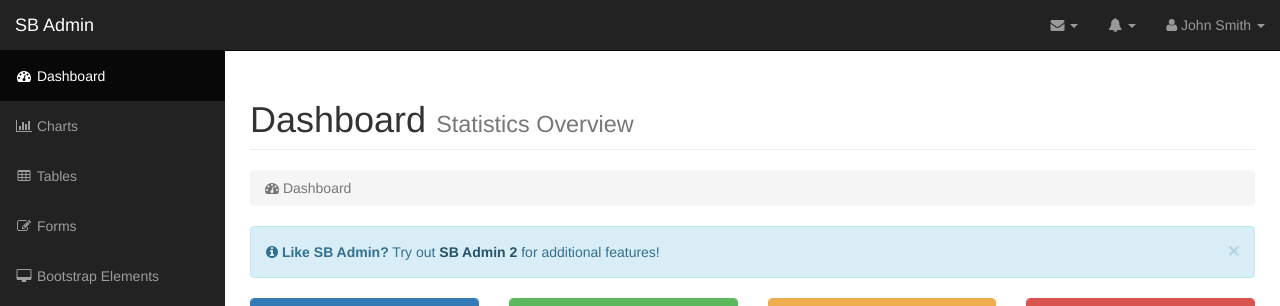
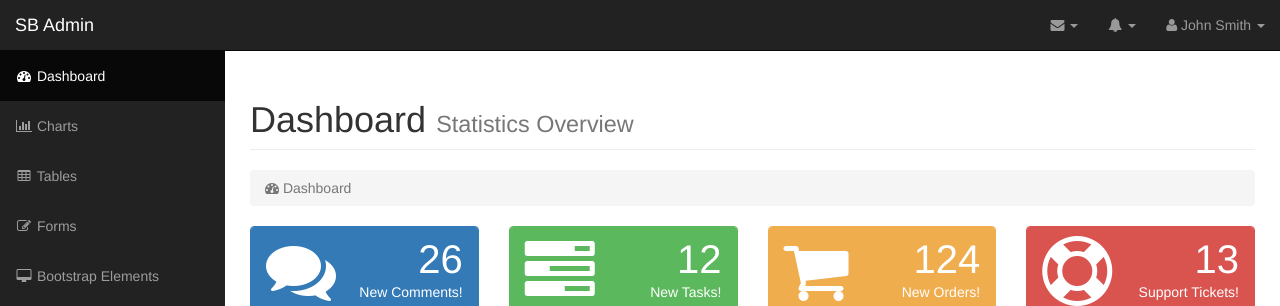
Before and after one commit to doaaanwar/B-Scene, a plain HTML site: page admin.html in a window 1280 px wide. Shown: the top 306 px of the page. Drawn offline with Linux system fonts and the light colour scheme.

Commit message:
remove admin 2 alert

```diff
--- a/admin.html
+++ b/admin.html
@@ -211,14 +211,7 @@
                 </div>
                 <!-- /.row -->
 
-                <div class="row">
-                    <div class="col-lg-12">
-                        <div class="alert alert-info alert-dismissable">
-                            <button type="button" class="close" data-dismiss="alert" aria-hidden="true">&times;</button>
-                            <i class="fa fa-info-circle"></i>  <strong>Like SB Admin?</strong> Try out <a href="http://startbootstrap.com/template-overviews/sb-admin-2" class="alert-link">SB Admin 2</a> for additional features!
-                        </div>
-                    </div>
-                </div>
+
                 <!-- /.row -->
 
                 <div class="row">
```
